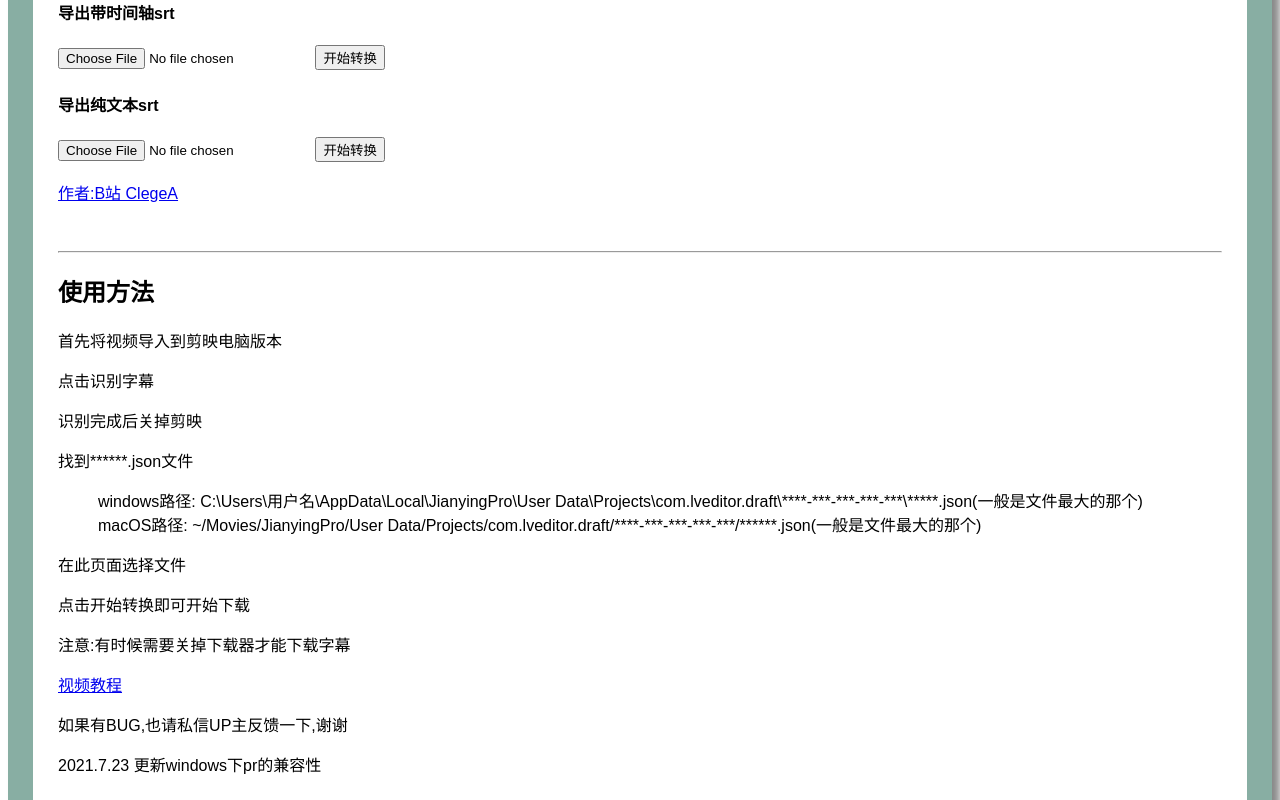
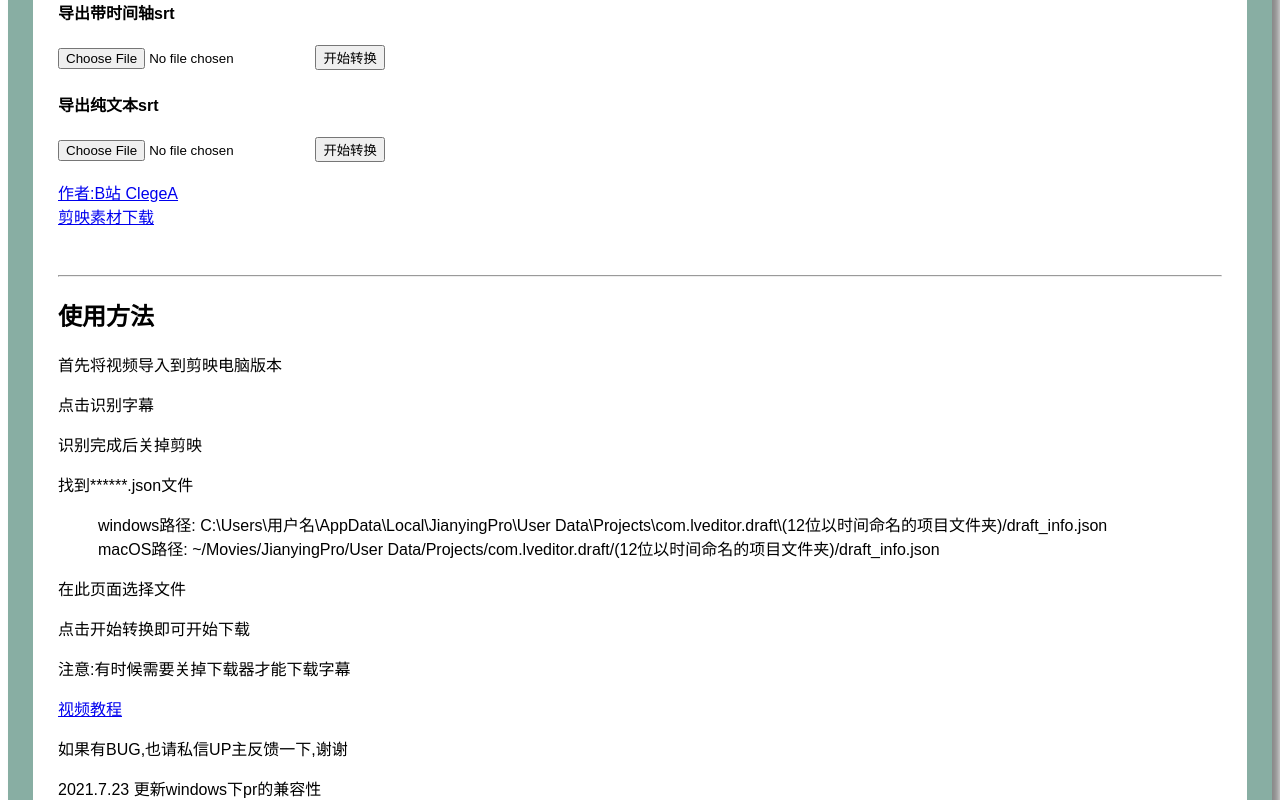
Before and after one commit to jiang123574/json2srt, a Django app: page / in a window 1280 px wide. Shown: the part 134-934 px from the top of the page. Run offline with Django 3.2, Linux system fonts and the light colour scheme; some libraries are stand-ins or nearby versions; some web fonts are replaced.

Commit message:
网页修改内容

```diff
--- a/templates/index.html
+++ b/templates/index.html
@@ -23,15 +23,6 @@
             box-shadow: 8px 8px 8px #888888;
             }
     </style>
-    <script>
-        var _hmt = _hmt || [];
-        (function () {
-            var hm = document.createElement("script");
-            hm.src = "https://hm.baidu.com/hm.js?142a450d1f0ca13c529bca6b2332f6b9";
-            var s = document.getElementsByTagName("script")[0];
-            s.parentNode.insertBefore(hm, s);
-        })();
-    </script>
     <meta name="referrer" content="no-referrer">
 </head>
 
@@ -49,6 +40,8 @@
 </form>
 <br>
 <a href="https://space.bilibili.com/903059" >作者:B站 ClegeA</a>
+<br>
+<a href="https://www.bilibili.com/video/BV113411b7gF/" >剪映素材下载</a>
 <h1></h1>
 <br />
 <hr />
@@ -59,9 +52,9 @@
 <p>识别完成后关掉剪映</p>
 <p>找到******.json文件</p>
 <blockquote>
-    windows路径: C:\Users\用户名\AppData\Local\JianyingPro\User Data\Projects\com.lveditor.draft\****-***-***-***-***\*****.json(一般是文件最大的那个)
+    windows路径: C:\Users\用户名\AppData\Local\JianyingPro\User Data\Projects\com.lveditor.draft\(12位以时间命名的项目文件夹)/draft_info.json
     <br>
-    macOS路径: ~/Movies/JianyingPro/User Data/Projects/com.lveditor.draft/****-***-***-***-***/******.json(一般是文件最大的那个)
+    macOS路径: ~/Movies/JianyingPro/User Data/Projects/com.lveditor.draft/(12位以时间命名的项目文件夹)/draft_info.json
 </blockquote>
 <p>在此页面选择文件</p>
 <p>点击开始转换即可开始下载</p>
```
